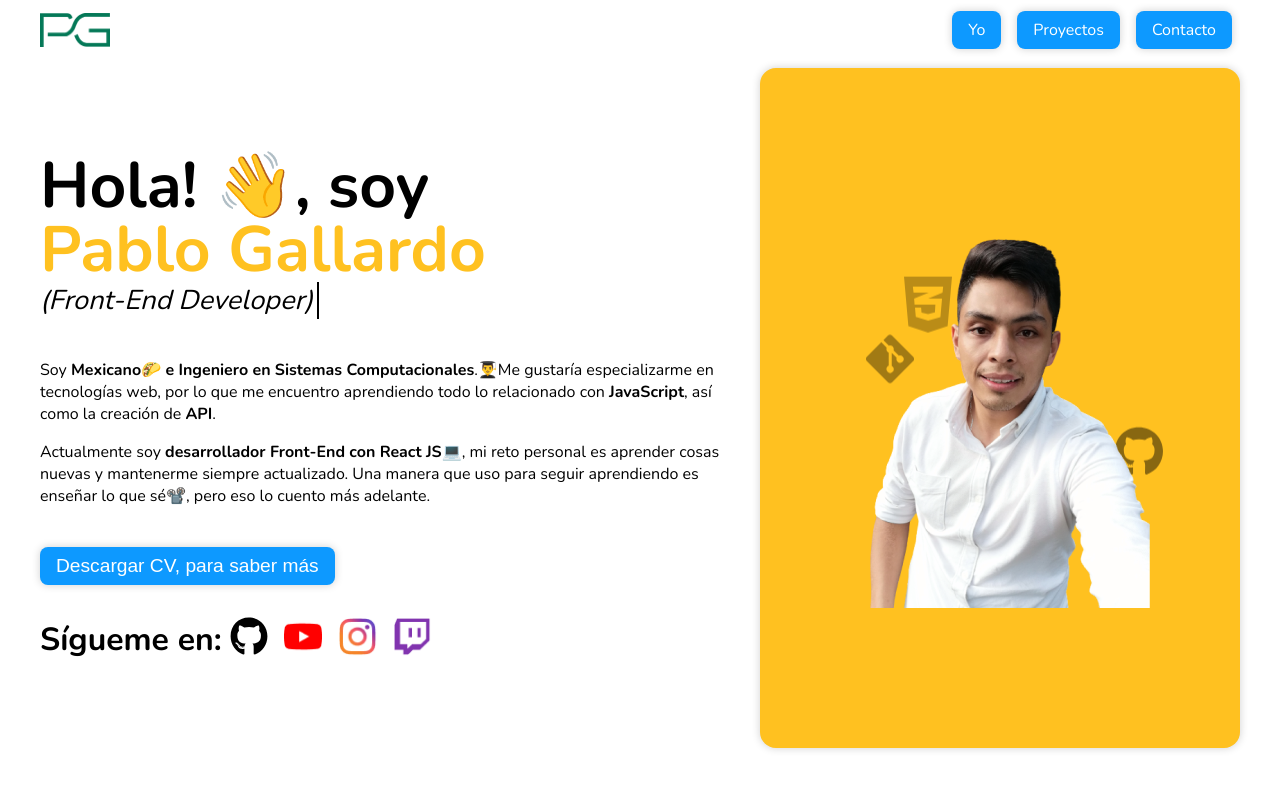
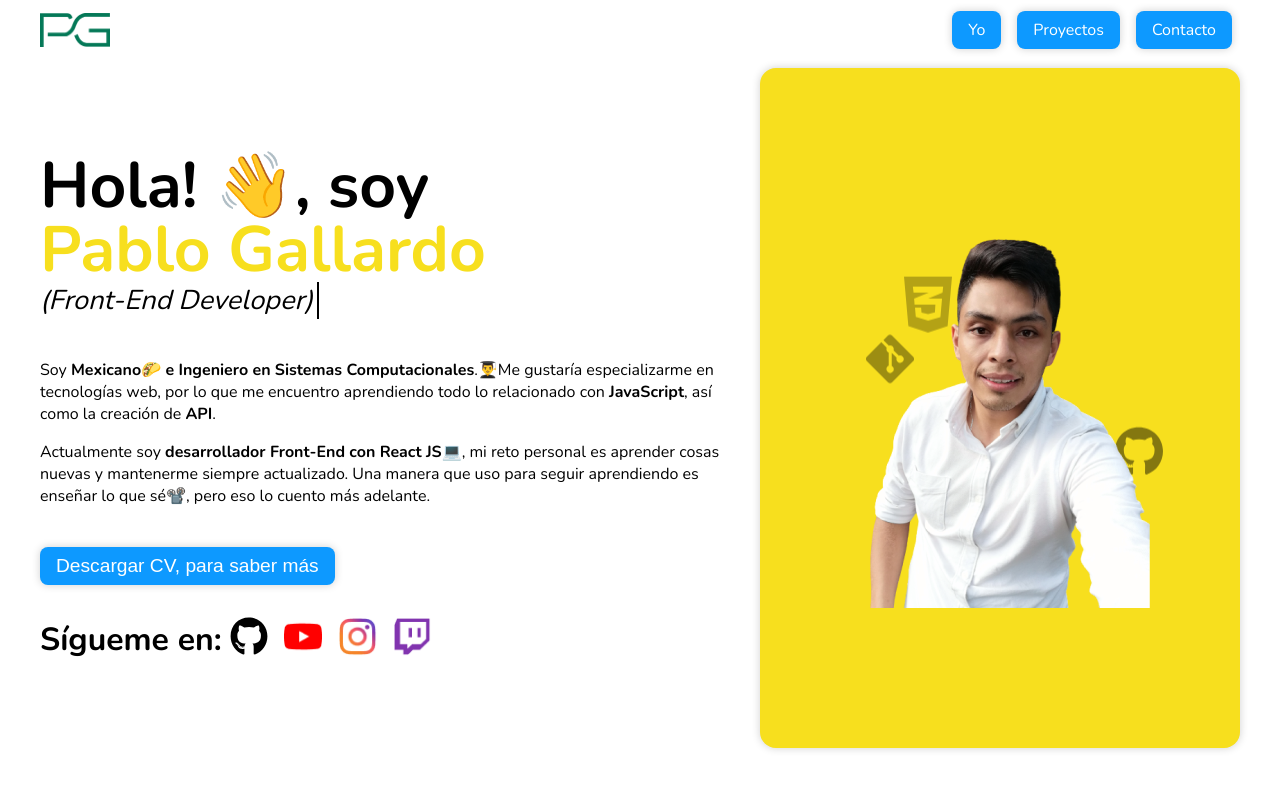
Before and after one commit to pablogallardodev/portfolio, a React (Vite) app: page / in a window 1280 px wide. Shown: the top 800 px of the page. Built offline with nearby package versions, Linux system fonts and the light colour scheme; no server answers.

Commit message:
Versión final 3.0

```diff
--- a/src/app.css
+++ b/src/app.css
@@ -1,7 +1,7 @@
 :root {
   --black-color: #111;
   --gray-color: #ddd;
-  --primary-color: #ffc120;
+  --primary-color: #F7DF1E;
   --secondary-color: #0D99FF;
   --shadow-color: #00000030;
   --white-color: #fff;
--- a/src/styles/Videos.module.css
+++ b/src/styles/Videos.module.css
@@ -5,15 +5,15 @@
 .videos {
   display: flex;
   margin-top: .5rem;
+  justify-content: space-between;
 }
 
 .video {
   border-radius: .5rem;
   color: black;
   cursor: pointer;
-  flex: 1;
+  max-width: 18%;
   margin-left: -.5rem;
-  margin-right: 1.5rem;
   padding: .5rem;
   transition: all ease .4s;
   text-decoration: none;
```
